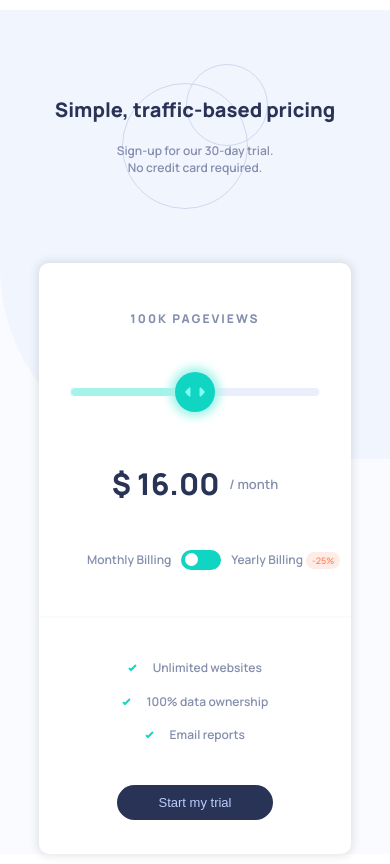
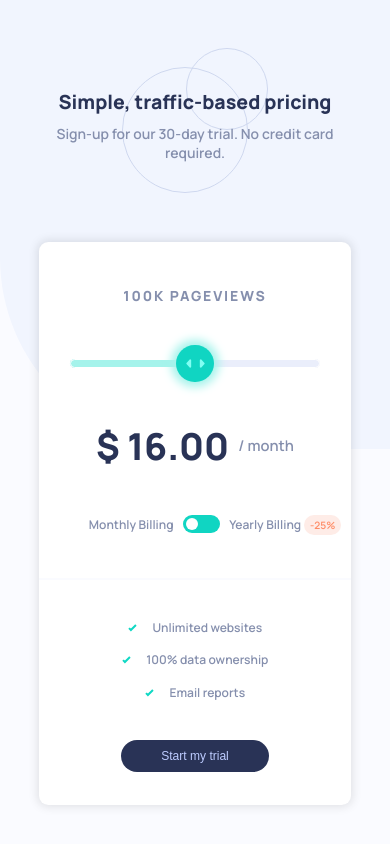
Before and after one commit to antoinea95/price-component, a plain HTML site: page index.html in a window 390 px wide. Drawn offline with Linux system fonts and the light colour scheme.

Commit message:
update px to rem

```diff
--- a/style.css
+++ b/style.css
@@ -9,10 +9,14 @@
     box-sizing: border-box;
 }
 
+html {
+    font-size: 62.5%;
+}
+
 
 div.container {
     font-family: 'Manrope', sans-serif;
-    font-size: 15px;
+    font-size: 1.5rem;
     max-width: 1440px;
     margin: 0 auto;
     height: 100vh;
@@ -28,7 +32,7 @@ div.container {
 
 h1 {
     font-weight: bolder;
-    font-size: 28px;
+    font-size: 2.8rem;
     margin: 1vh;
     color: hsl(227, 35%, 25%);
 }
@@ -80,9 +84,9 @@ main.main {
     align-items: center;
     justify-content: space-between;
     width: 80%;
-    max-width: 560px;
+    max-width: 56rem;
     height: 50%;
-    border-radius: 10px;
+    border-radius: 1rem;
     background-color: white;
     box-shadow: 0 0 10px 2px rgba(0, 0, 0, 0.1);
     animation: 800ms ease-in-out displayMain;
@@ -115,7 +119,7 @@ div.dataBox {
 
 /* pageviews style */
 .viewText {
-    letter-spacing: 2px;
+    letter-spacing: 0.2rem;
     text-transform: uppercase;
     font-weight: bolder;
     color: hsl(225, 20%, 60%);
@@ -124,12 +128,12 @@ div.dataBox {
 /* price style */
 
 div.priceBox p {
-    font-size: 16px;
+    font-size: 1.6rem;
 }
 
 #price {
-    font-size: 40px;
-    padding-right: 10px;
+    font-size: 4rem;
+    padding-right: 1rem;
     font-weight: bolder;
     color: hsl(227, 35%, 25%);
 }
@@ -140,8 +144,8 @@ div.range {
     display: inline-block;
     position: relative;
     width: 80%;
-    max-width: 500px;
-    height: 10px;
+    max-width: 50rem;
+    height: 1rem;
 }
 
 input[type="range"] {
@@ -152,8 +156,8 @@ input[type="range"] {
     top: 0;
     border: 1px solid white;
     width: 100%;
-    max-width: 500px;
-    height: 10px;
+    max-width: 50rem;
+    height: 1rem;
     background-color: transparent;
     border-radius: 5px;
   }
@@ -163,7 +167,7 @@ input[type="range"] {
 .fillBar {
     position: absolute;
     width: 50%;
-    height: 10px;
+    height: 1rem;
     left: 0;
     border-radius: 5px;
     background-color: var(--bgcolor);
@@ -172,7 +176,7 @@ input[type="range"] {
 
 .lowerFill {
     position: absolute;
-    height: 10px;
+    height: 1rem;
     width: 100%;
     right: 0;
     border-radius: 5px;
@@ -194,8 +198,8 @@ input[type="range"]::-webkit-slider-thumb {
     position: relative;
     z-index: 1;
     -webkit-appearance: none;
-    height: 40px;
-    width: 40px;
+    height: 4rem;
+    width: 4rem;
     border-radius: 50%;
     background-image: url("./images/icon-slider.svg");
     background-color: var(--bgcolor);
@@ -215,11 +219,11 @@ input[type="range"]::-webkit-slider-thumb:active {
 
 input[type=range]::-moz-range-track {
     width: 100% ;
-    height: 10px;
+    height: 1rem;
     cursor: pointer;
     background: none transparent;
     border-radius: 5px;
-    border: 0px solid rgba(0, 0, 0, 0);
+    border: 0 solid rgba(0, 0, 0, 0);
     position: relative;
     left: 0;
     z-index: -1;
@@ -229,8 +233,8 @@ input[type=range]::-moz-range-track {
 input[type=range]::-moz-range-thumb {
     position: relative;
     border: none;
-    height: 40px;
-    width: 40px;
+    height: 4rem;
+    width: 4rem;
     border-radius: 50%;
     background-image: url("./images/icon-slider.svg");
     background-color: var(--bgcolor);
@@ -254,21 +258,21 @@ div.toggleSwitch {
     align-items: center;
     justify-content: center;
     width: 90%;
-    max-width: 500px;
+    max-width: 50rem;
     font-weight: lighter;
-    font-size: 13px;
+    font-size: 1.3rem;
 }
 
 .toggleSwitch p {
-    margin: 0 20px ;
+    margin: 0 2rem ;
 }
 
 .switch {
     position: relative;
-    width: 40px;
-    height: 20px;
+    width: 4rem;
+    height: 2rem;
     background-color:  hsl(174, 86%, 45%);
-    border-radius: 50px;
+    border-radius: 5rem;
 }
 
 .switch input {
@@ -285,7 +289,7 @@ div.toggleSwitch {
     bottom: 0;
     right: 0;
     background-color: transparent;
-    border-radius: 50px;
+    border-radius: 5rem;
     transition: 400ms ease-out;
 }
 
@@ -294,8 +298,8 @@ div.toggleSwitch {
     top: 3.5px;
     left: 3.5px;
     content: "";
-    width: 13px;
-    height: 13px;
+    width: 1.3rem;
+    height: 1.3rem;
     border-radius: 50%;
     background-color: white;
     transition: 400ms ease-out;
@@ -315,14 +319,14 @@ input:checked + .slider::before {
 .discount::after {
     position: absolute;
     content: "25% discount";
-    font-size: 11px;
-    margin-left: 10px;
+    font-size: 1.1rem;
+    margin-left: 1rem;
     top: 0;
     font-weight: bolder;
     color: hsl(15, 100%, 70%);
     background-color: hsl(14, 92%, 95%);
     padding: 3px 8px;
-    border-radius: 20px;
+    border-radius: 2rem;
 }
 
 
@@ -343,7 +347,7 @@ ul.advantages {
     flex-direction: column;
     justify-content: space-evenly;
     list-style-type: none;
-    font-size: 13px;
+    font-size: 1.3rem;
     color: hsl(225, 20%, 60%);
 }
 
@@ -354,13 +358,13 @@ ul.advantages {
 
 .btnTrial {
     width: 50%;
-    max-width: 160px;
+    max-width: 16rem;
     color: hsl(226, 100%, 87%);
     cursor: pointer;
-    font-size: 13px;
+    font-size: 1.3rem;
     border: none;
-    padding: 10px;
-    border-radius: 40px;
+    padding: 1rem;
+    border-radius: 4rem;
     background-color:  hsl(227, 35%, 25%);
     transition: all 200ms ease-in-out;
 }
@@ -373,34 +377,30 @@ ul.advantages {
 
 /* Tablet screen*/
 
-@media screen and (max-width:768px) {
-
+@media  screen and (max-width:768px) {
     .discount::after {
         content: "-25%";
     }
 }
 
-/* Mobile screen */
-@media screen and (max-width: 600px) {
+@media screen and (max-width:600px) {
+
+    html {
+        font-size: 58%;
+    }
 
     div.container {
         position: relative;
         max-width: 540px;
-        font-size: 12px;
-        margin: 10px auto;
     }
 
     h1 {
-        font-size: 20px;
-    }
-
-    header.header p {
-        padding: 10px 70px;
-        font-size: 12px;
+        font-size: 2.1rem;
     }
 
     main.main {
         height: 70%;
+        margin-bottom: 10%;
     }
 
     /* modification position of price and range slider */
@@ -412,7 +412,6 @@ ul.advantages {
     div.headerForm {
         height: 55%;
         flex-direction: column;
-        margin-top: 10px;
     }
 
     div.range {
@@ -421,29 +420,13 @@ ul.advantages {
 
     }
 
-    /* adjust fontsize */
-    div.priceBox p {
-        font-size: 13px;
-    }
-
-    #price {
-        font-size: 30px;
-    }
-
-    .viewText {
-        font-size: 12px;
-    }
-
     .toggleSwitch p {
-        font-size: 12px;
-        margin: 10px;
+        margin: 0 1rem;
     }
 
     .discount::after {
-        font-size: 9px;
-        margin-left: 3px;
-        padding: 2px 6px;
-        top: 11px;
+        padding: 3px 6px;
+        margin-left: 0.3rem;
     }
 
     /* ajdust information and btn part */
@@ -458,11 +441,10 @@ ul.advantages {
         width: 100%;
         height: 50%;
         text-align: center;
-        font-size: 12px;
     }
 
     .btnTrial {
-        margin-bottom: 10px;
+        margin-bottom: 1rem;
     }
 
 }
```
Also changed, not shown: 2 other files.
